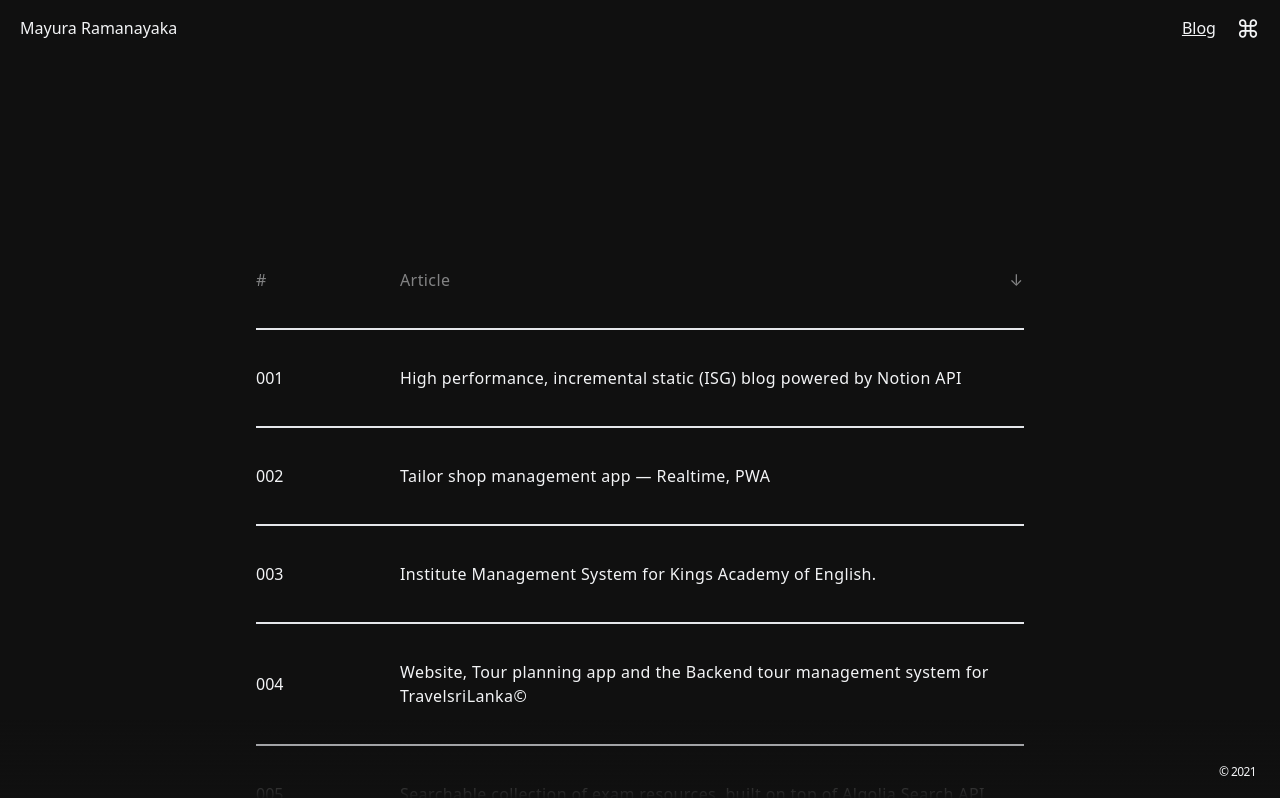
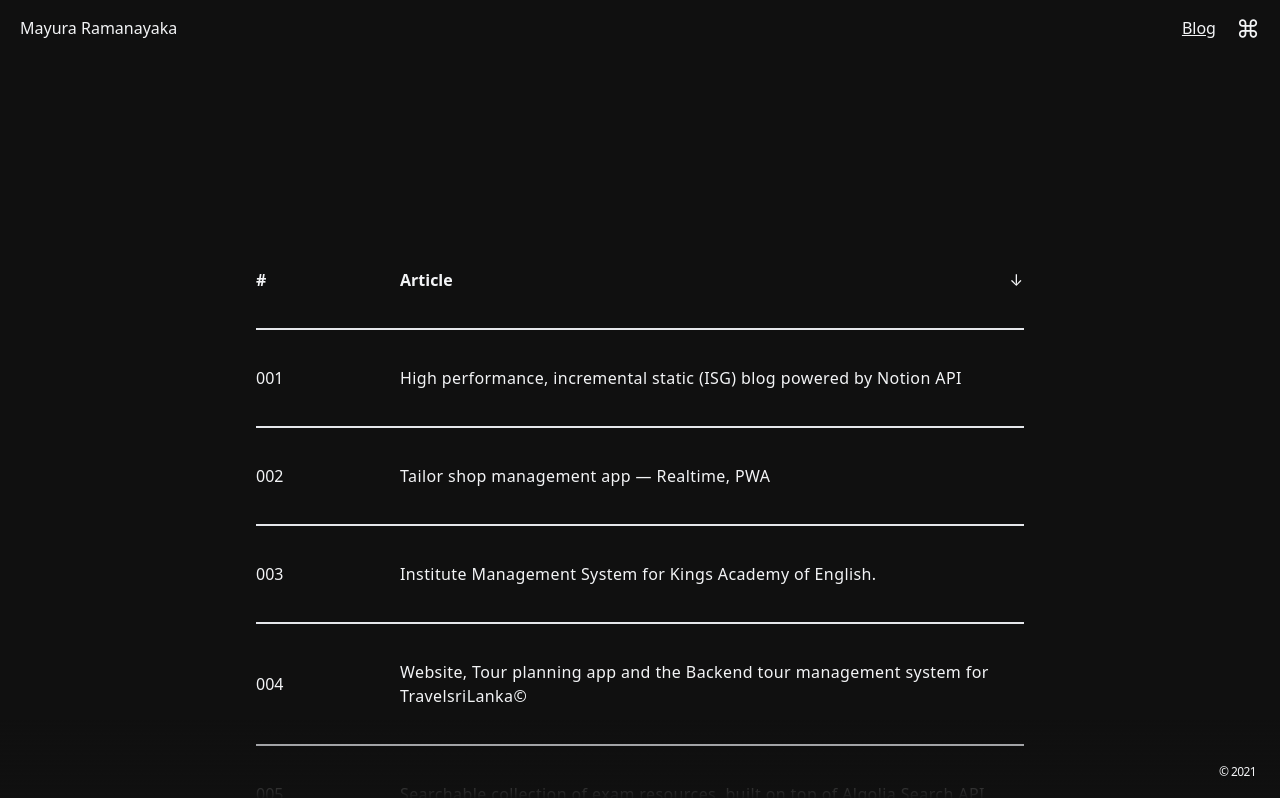
Before and after one commit to mrxnn/experimental, a Next.js app: page / in a window 1280 px wide. Shown: the top 798 px of the page. Built offline with nearby package versions, Linux system fonts and the light colour scheme.

Commit message:
CleanedUp

```diff
--- a/components/Article.tsx
+++ /dev/null
@@ -1,11 +0,0 @@
-export default function Article({ index, description, classes = "" }) {
-  return (
-    <div className="flex items-center border-b-2 py-9">
-      <p className={`w-36 ${classes}`}>{index}</p>
-      <p className={`font-light tracking-wide flex-1 ${classes}`}>
-        {description}
-      </p>
-      {classes && <p className="rotate-90 opacity-50">&rarr;</p>}
-    </div>
-  );
-}
--- /dev/null
+++ b/components/Articles.tsx
@@ -0,0 +1,32 @@
+import projects from "../data/projects.json";
+import { zeroPad } from "../lib/numbers";
+
+export default function Articles() {
+  return (
+    <div className="flex flex-col mt-[50vh] md:mt-44 mb-20">
+      <ArticleHeader />
+      {projects.map(({ description }, index) => (
+        <Article description={description} index={zeroPad(++index, 3)} />
+      ))}
+    </div>
+  );
+}
+
+export function Article({ index, description, classes = "" }) {
+  return (
+    <div className="flex items-center border-b-2 py-9">
+      <p className="w-36">{index}</p>
+      <p className="font-light tracking-wide flex-1">{description}</p>
+    </div>
+  );
+}
+
+export function ArticleHeader() {
+  return (
+    <div className="flex items-center border-b-2 py-9">
+      <p className="w-36 font-bold">#</p>
+      <p className="flex-1 font-bold">Article</p>
+      <p className="rotate-90">&rarr;</p>
+    </div>
+  );
+}
--- a/components/Navbar.tsx
+++ b/components/Navbar.tsx
@@ -1,3 +1,5 @@
+import Logo from "./Logo";
+
 export default function Navbar() {
   return (
     <div className="flex justify-between items-center py-3 px-5">
--- a/pages/index.tsx
+++ b/pages/index.tsx
@@ -1,21 +1,13 @@
-import Article from "../components/Article";
+import Navbar from "../components/Navbar";
 import Layout from "../components/Layout";
-import Navbar from "../components/Navbar";
-import { zeroPad } from "../lib/numbers";
-
-import projects from "../data/projects.json";
+import Articles from "../components/Articles";
 
 export default function Home() {
   return (
     <>
       <Navbar />
       <Layout>
-        <div className="flex flex-col mt-[50vh] md:mt-44 mb-20">
-          <Article index="#" description="Article" classes="opacity-50" />
-          {projects.map(({ name, description }, index) => (
-            <Article description={description} index={zeroPad(++index, 3)} />
-          ))}
-        </div>
+        <Articles />
       </Layout>
     </>
   );
--- a/tailwind.config.js
+++ b/tailwind.config.js
@@ -7,7 +7,7 @@ module.exports = {
   theme: {
     extend: {
       fontFamily: {
-        sans: ["Neue Haas Grotesk Display", ...fontFamily.sans],
+        sans: ["Radio Grotesk", ...fontFamily.sans],
       },
     },
   },
```
